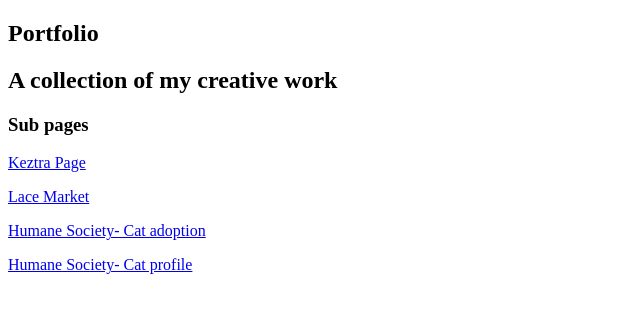
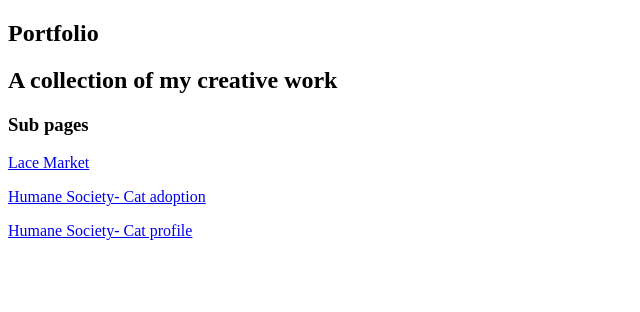
Before and after one commit to mdevlin96/portfolio, a plain HTML site: page index.html in a window 1280 px wide. Shown: the whole page, without its empty margins (0-640 px from the left). Drawn offline with Linux system fonts and the light colour scheme.

Commit message:
Update index.html

```diff
--- a/index.html
+++ b/index.html
@@ -17,7 +17,6 @@
       <h2>A collection of my creative work</h2>
 
        <h3>Sub pages</h3>
-      <p><a href="zvtest1/mainpage1" class="btn">Keztra Page</a></p>
 
       <p><a href="lacemarket/index.html" class="btn">Lace Market</a></p>
 
```
